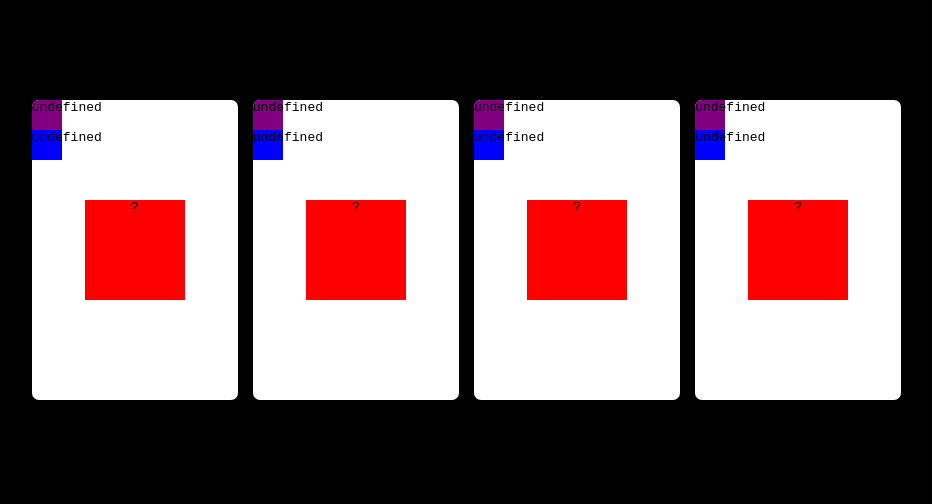
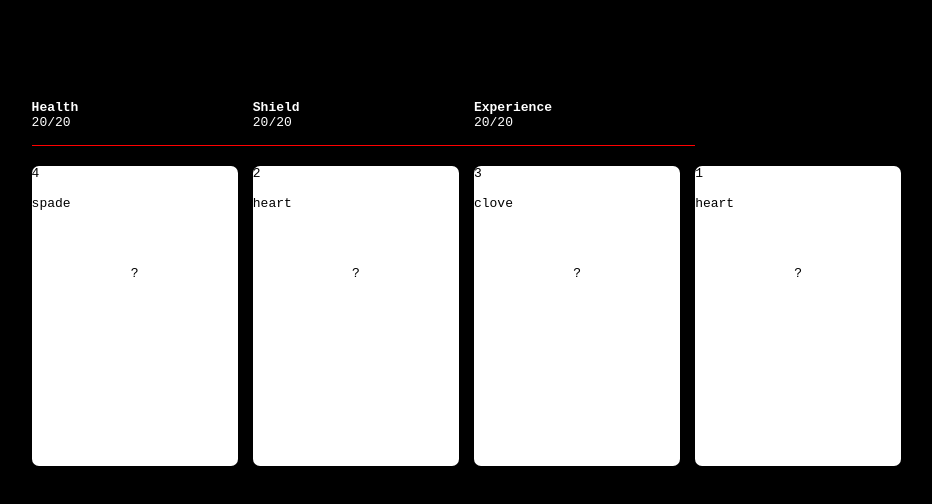
Before and after one commit to hundredrabbits/Donsol, a plain HTML site: page index.html in a window 1280 px wide. Shown: the whole page, without its empty margins (166-1098 px from the left). Drawn offline with Linux system fonts and the light colour scheme.

Commit message:
Progress on interactions.

```diff
--- a/index.html
+++ b/index.html
@@ -9,16 +9,20 @@
     <script type="text/javascript" src="scripts/game.js"></script>
     <script type="text/javascript" src="scripts/badge.js"></script>
     <script type="text/javascript" src="scripts/icon.js"></script>
+    <script type="text/javascript" src="scripts/gage.js"></script>
 
     <script type="text/javascript" src="scripts/board.js"></script>
     <script type="text/javascript" src="scripts/donsol.js"></script>
     <script type="text/javascript" src="scripts/keyboard.js"></script>
+    <script type="text/javascript" src="scripts/player.js"></script>
 
     <link rel="stylesheet" type="text/css" href="links/main.css"/>
     <title>Donsol</title>
   </head>
   <body>
-    <div id='board'>
+    <div id='wrapper'>
+      <div id='player'></div>
+      <div id='board'></div>
     </div>
     <script type="text/javascript" src="scripts/init.js"></script>
   </body>
--- a/links/main.css
+++ b/links/main.css
@@ -1,7 +1,12 @@
 body { background:black; font-family:monospace;}
 
-#board { display:block; width:70%; height:300px; margin:100px auto;}
+#wrapper { display:block; width:70%; height:300px; margin:100px auto;}
+#player { }
+#player .gage { width: 25%;display: inline-block;color: white;border-bottom: 1px solid red;margin-bottom: 20px;line-height: 15px; padding-bottom:15px;}
+#player .gage .name { font-weight:bold; display:block;}
+#player .gage .value { display:block;}
+#board { display:block; margin:0px auto;}
 card { display: inline-block;background: white;height: 300px;width: calc(25% - 15px);margin-right: 15px;border-radius: 7px; position:relative; overflow:hidden;}
-card .value { display:block; position:absolute; width:30px; height:30px; background:purple; left:0px; top:0px; text-align:center}
-card .badge { display:block; position:absolute; width:100px; height:100px; background:red; left:calc(50% - 50px); top:calc(50% - 50px); text-align:center}
-card .icon  { display:block; position:absolute; width:30px; height:30px; background:blue; left:0px; top:30px; text-align:center;}
+card .value { display:block; position:absolute; width:30px; height:30px; left:0px; top:0px;}
+card .badge { display:block; position:absolute; width:100px; height:100px; left:calc(50% - 50px); top:calc(50% - 50px); text-align:center}
+card .icon  { display:block; position:absolute; width:30px; height:30px; left:0px; top:30px; }
--- a/scripts/card.monster.js
+++ b/scripts/card.monster.js
@@ -1,6 +1,6 @@
 function Card_Monster(value,type)
 {
-  Card.call(this);
+  Card.call(this,value,type);
 
   this.touch = function()
   {
--- a/scripts/card.potion.js
+++ b/scripts/card.potion.js
@@ -1,6 +1,6 @@
 function Card_Potion(value,type)
 {
-  Card.call(this);
+  Card.call(this,value,type);
 
   this.touch = function()
   {
--- a/scripts/card.shield.js
+++ b/scripts/card.shield.js
@@ -1,6 +1,6 @@
 function Card_Shield(value,type)
 {
-  Card.call(this);
+  Card.call(this,value,type);
 
   this.touch = function()
   {
--- a/scripts/donsol.js
+++ b/scripts/donsol.js
@@ -9,10 +9,12 @@ function Donsol()
   this.game = new Game();
   this.deck = new Deck();
   this.board = new Board();
+  this.player = new Player();
 
   this.start = function()
   {
     this.deck.start();
+    this.player.start();
     this.board.add_card(this.deck.draw_card());
     this.board.add_card(this.deck.draw_card());
     this.board.add_card(this.deck.draw_card());
--- /dev/null
+++ b/scripts/gage.js
@@ -0,0 +1,21 @@
+function Gage(name,color)
+{
+  this.name = name;
+  this.color = color;
+  this.element = null;
+
+  this.start = function()
+  {
+    this.install();
+  }
+
+  this.install = function()
+  {
+    var e = document.createElement("div");
+    e.setAttribute("class","gage");
+
+    e.innerHTML = "<span class='name'>"+this.name+"</span><span class='value'>20/20</span>";
+
+    return e
+  }
+}
--- a/scripts/init.js
+++ b/scripts/init.js
@@ -1,6 +1,7 @@
 
 var donsol = new Donsol();
 donsol.board.element = document.getElementById('board');
+donsol.player.element = document.getElementById('player');
 
 var keyboard = new Keyboard();
 document.onkeyup = function myFunction(){ keyboard.listen(event); };
--- a/scripts/player.js
+++ b/scripts/player.js
@@ -1,3 +1,22 @@
 function Player()
 {
+  this.element = null;
+  this.health = new Gage("Health");
+  this.shield = new Gage("Shield");
+  this.experience = new Gage("Experience");
+
+  this.start = function()
+  {
+    this.install();
+  }
+
+  this.install = function()
+  {
+    // Health
+    this.element.appendChild(this.health.install());
+    // Shield
+    this.element.appendChild(this.shield.install());
+    // Experience
+    this.element.appendChild(this.experience.install());
+  }
 }
```
